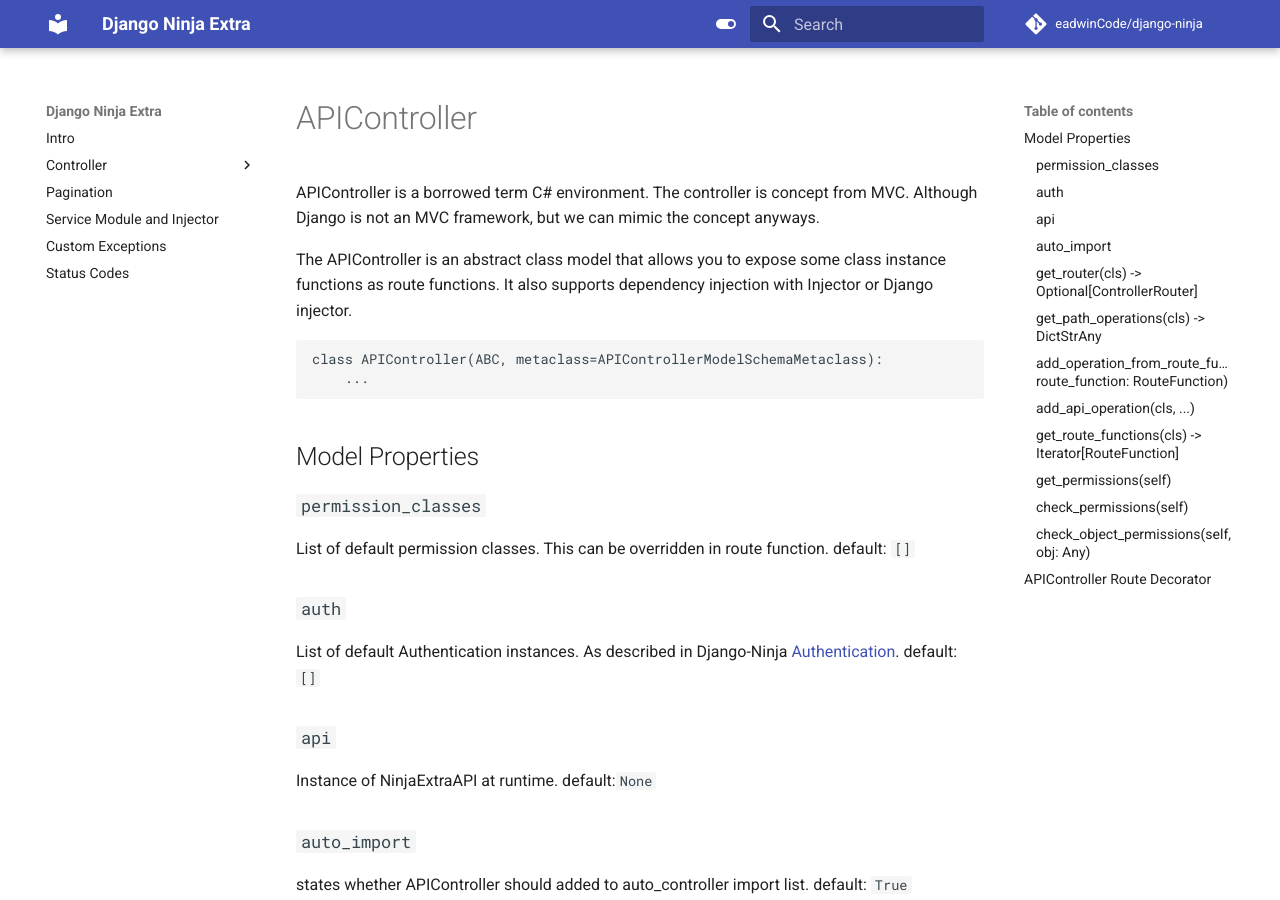
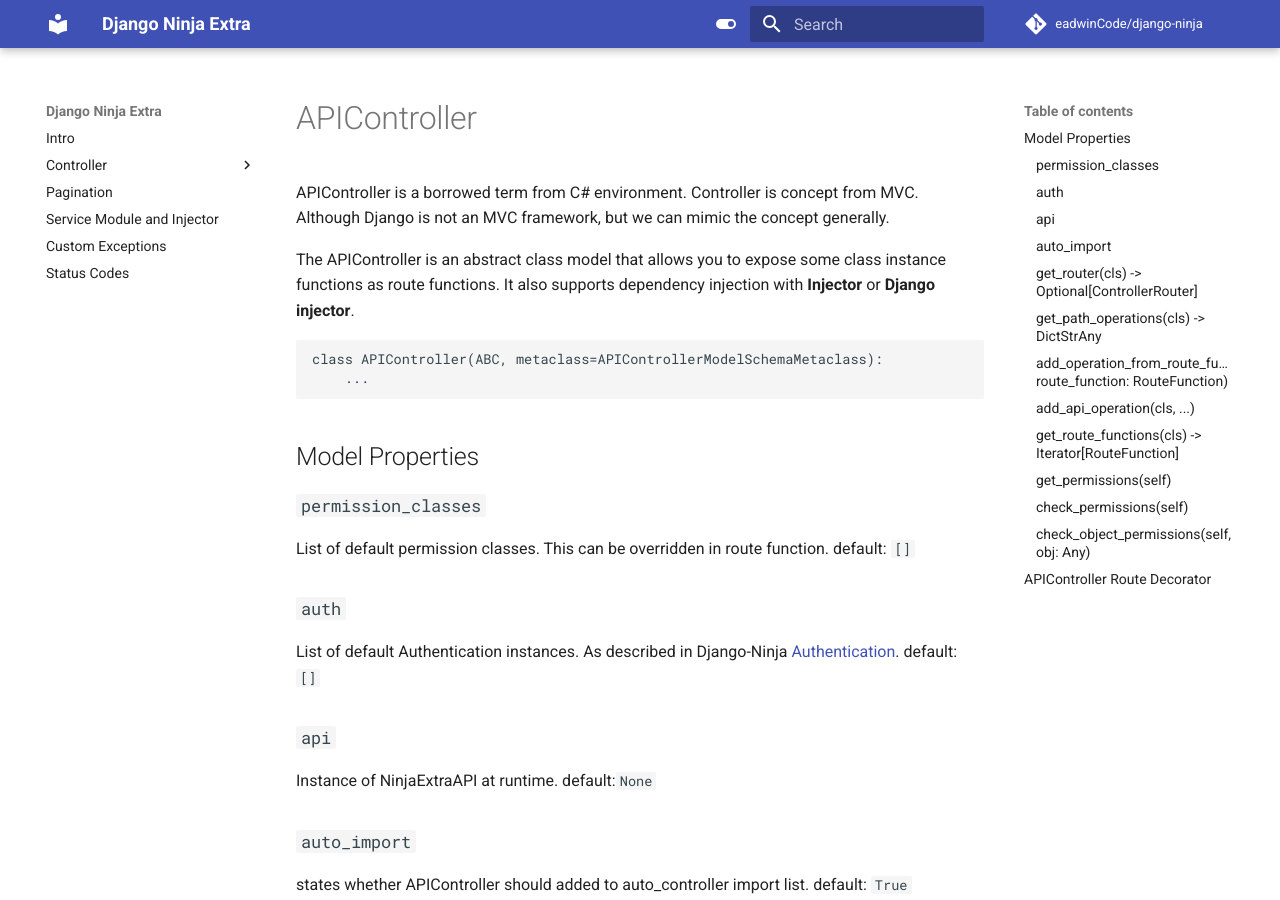
Before and after one commit to eadwinCode/django-ninja-extra, an MkDocs documentation site: the page built from docs/docs/tutorial/api_controller.md, in a window 1280 px wide and 900 px high. Built offline with MkDocs 1.6.1 and Material for MkDocs 9.7.7, drawn with Linux system fonts in a browser that asks for light colours; comment, search, counter and statistics services are not loaded.

Commit message:
updated api_controller.md

````diff
--- a/docs/docs/tutorial/api_controller.md
+++ b/docs/docs/tutorial/api_controller.md
@@ -1,10 +1,10 @@
 # APIController
 
-APIController is a borrowed term C# environment. The controller is concept from MVC.
-Although Django is not an MVC framework, but we can mimic the concept anyways.
+APIController is a borrowed term from C# environment. Controller is concept from MVC.
+Although Django is not an MVC framework, but we can mimic the concept generally.
 
 The APIController is an abstract class model that allows you to expose some class instance functions as route functions.
-It also supports dependency injection with Injector or Django injector.
+It also supports dependency injection with **Injector** or **Django injector**.
 
 ```python
 class APIController(ABC, metaclass=APIControllerModelSchemaMetaclass):
````
Also changed, not shown: docs/docs/tutorial/index.md (+1 -1 lines).
